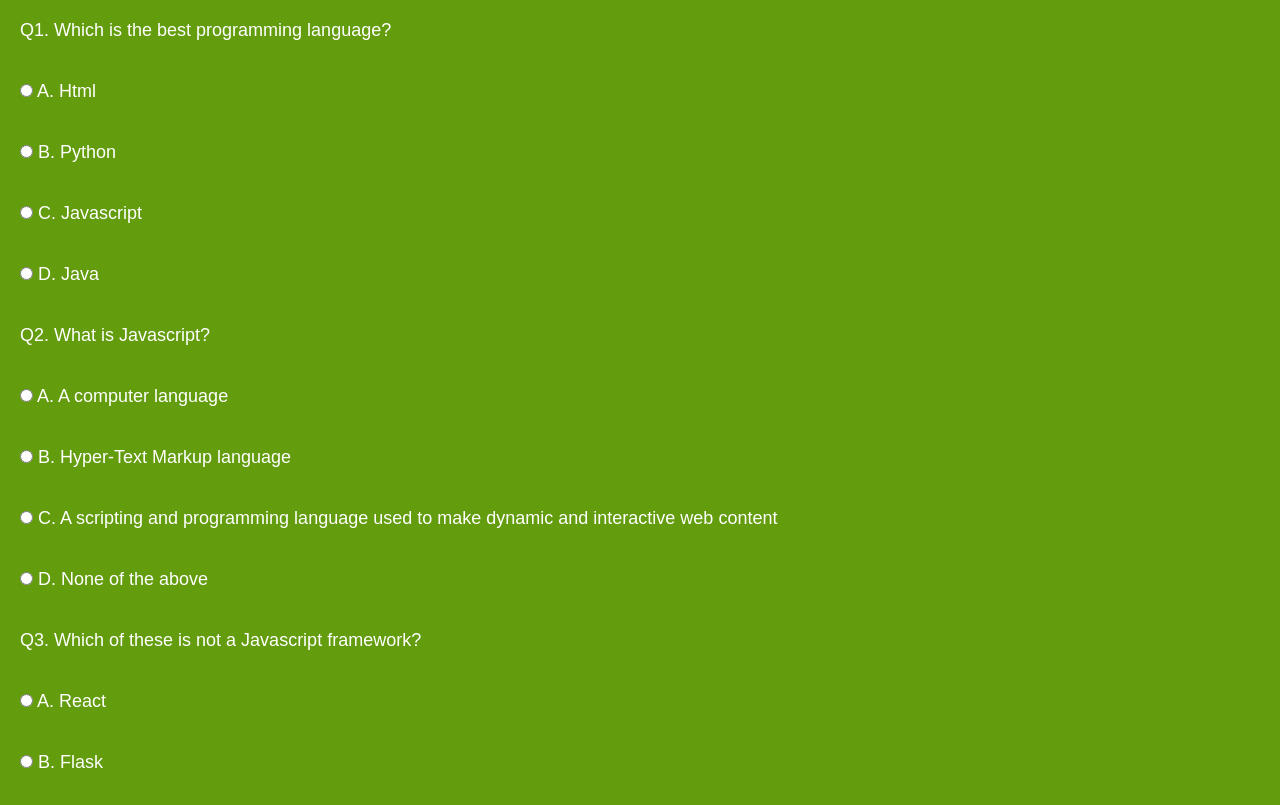
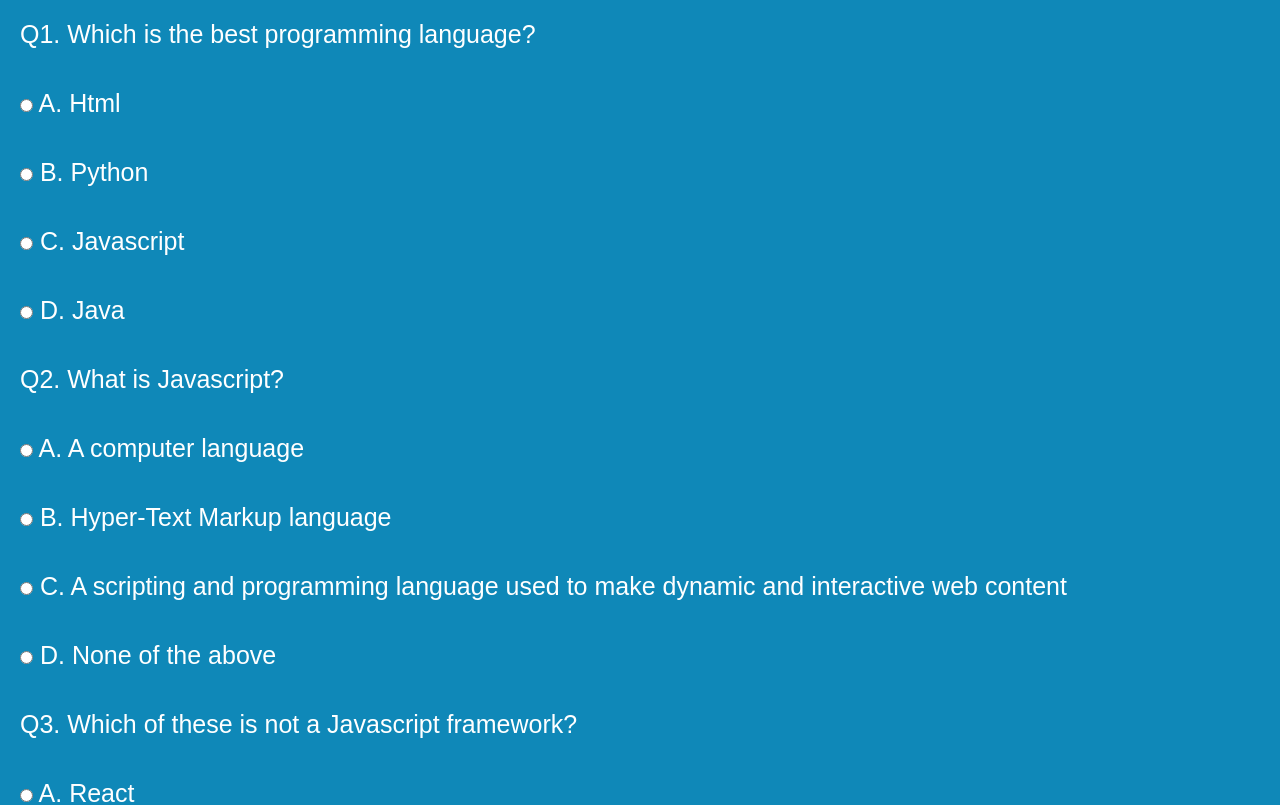
Before and after one commit to Snaida22/compclub, a plain HTML site: page pg2.html in a window 1280 px wide. Shown: the top 805 px of the page. Drawn offline with Linux system fonts and the light colour scheme.

Commit message:
change background color

```diff
--- a/style.css
+++ b/style.css
@@ -2,11 +2,11 @@
     margin: 0;
     padding: 0;
     box-sizing: border-box;
-    font-size: large;
+    font-size: 25px;
     font-family: Arial, Helvetica, sans-serif;
 }
 body{
-    background: rgb(99, 156, 13);
+    background: rgb(15, 136, 184);
     color: #fff;
     overflow-y: visible;
 }
```
